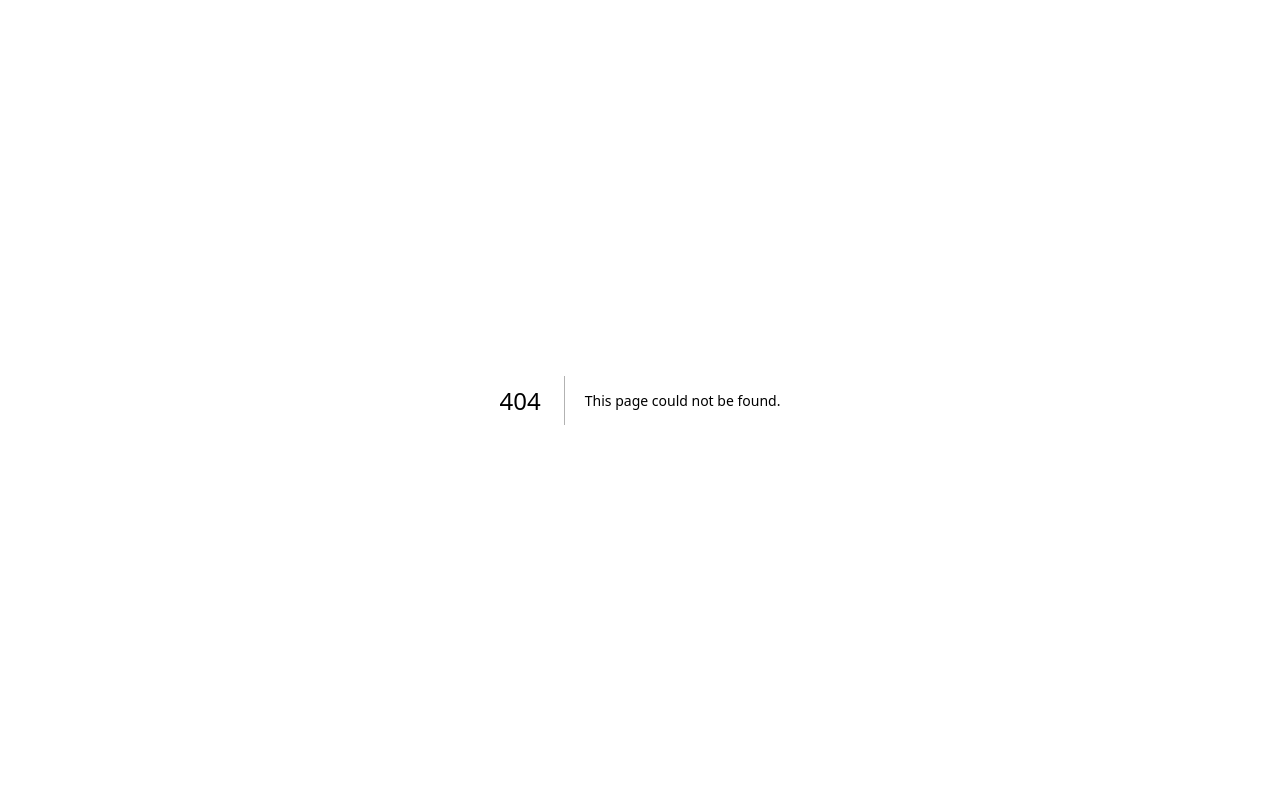
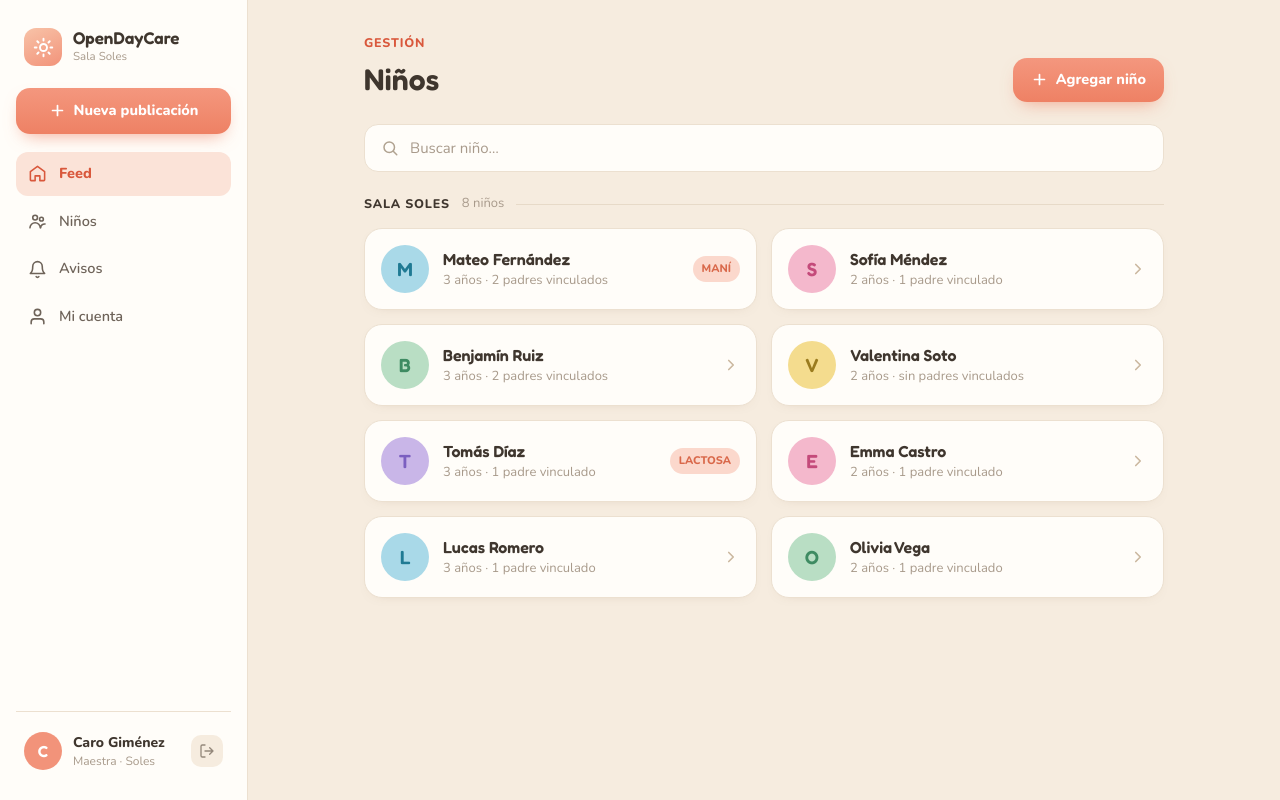
Before and after one commit to AnaRoGon/open-daycare, a Next.js app: page /kids in a window 1280 px wide. Before the commit this address had no page. Built offline with nearby package versions, Linux system fonts and the light colour scheme.

Commit message:
Step 03: Create 'KidsList' page

```diff
--- /dev/null
+++ b/app/(dashboard)/kids/page.tsx
@@ -0,0 +1,84 @@
+"use client";
+
+import { KidCard } from "@/components/kids/kid-card";
+import { children } from "@/data/mock/kids";
+import { useState } from "react";
+
+export default function KidsPage() {
+  const [query, setQuery] = useState("");
+
+  const filtered = children.filter((child) =>
+    child.name.toLowerCase().includes(query.toLowerCase())
+  );
+
+  return (
+    <div className="mx-auto w-full max-w-[880px] px-5 pb-20 pt-[34px] lg:px-10">
+      <div className="mb-[22px] flex items-end justify-between gap-4">
+        <div>
+          <div className="mb-1 text-[12.5px] font-extrabold tracking-[0.8px] text-[#D9583C]">
+            GESTIÓN
+          </div>
+          <h1 className="font-display m-0 text-[30px] font-semibold text-cocoa">
+            Niños
+          </h1>
+        </div>
+        <button
+          type="button"
+          className="flex items-center gap-2 rounded-[14px] bg-gradient-to-b from-[#F4977E] to-[#EE8164] px-[18px] py-[11px] font-extrabold text-[14.5px] text-white shadow-[0_8px_18px_-8px_rgba(238,129,100,.7)]"
+        >
+          <svg
+            width="17"
+            height="17"
+            viewBox="0 0 24 24"
+            fill="none"
+            stroke="#fff"
+            strokeWidth="2.4"
+            strokeLinecap="round"
+            strokeLinejoin="round"
+          >
+            <path d="M12 5v14M5 12h14" />
+          </svg>
+          Agregar niño
+        </button>
+      </div>
+
+      <div className="mb-[22px] flex items-center gap-[11px] rounded-[14px] border border-linen bg-card px-4 py-3">
+        <svg
+          width="18"
+          height="18"
+          viewBox="0 0 24 24"
+          fill="none"
+          stroke="#B0A290"
+          strokeWidth="2"
+          strokeLinecap="round"
+          strokeLinejoin="round"
+        >
+          <circle cx="11" cy="11" r="7" />
+          <path d="m21 21-4.3-4.3" />
+        </svg>
+        <input
+          placeholder="Buscar niño…"
+          value={query}
+          onChange={(e) => setQuery(e.target.value)}
+          className="flex-1 border-none bg-none text-[15px] text-cocoa placeholder:text-sand focus:outline-none"
+        />
+      </div>
+
+      <div className="mb-3.5 flex items-center gap-3">
+        <span className="text-[12.5px] font-extrabold tracking-[0.8px] text-cocoa">
+          SALA SOLES
+        </span>
+        <span className="text-[13px] text-sand">
+          {filtered.length} {filtered.length === 1 ? "niño" : "niños"}
+        </span>
+        <span className="h-px flex-1 bg-[#E7DAC8]" />
+      </div>
+
+      <div className="grid grid-cols-1 gap-[14px] md:grid-cols-2">
+        {filtered.map((child) => (
+          <KidCard key={child.id} child={child} />
+        ))}
+      </div>
+    </div>
+  );
+}
```
